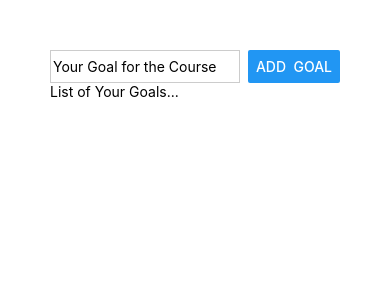
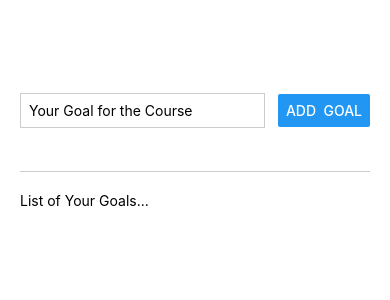
Before and after one commit to YogeshRR/Learn_ReactNative, a React Native app: screen / in a window 390 px wide. Shown: the top 300 px of the page. Built offline with nearby package versions, Linux system fonts and the light colour scheme.

Commit message:
22 Improving the Layout

```diff
--- a/App.js
+++ b/App.js
@@ -8,7 +8,7 @@ export default function App() {
         <TextInput placeholder='Your Goal for the Course' style={styles.textInput}/>
         <Button title='Add  Goal'/>
       </View>
-      <View>
+      <View style={styles.goalContainer}>
         <Text>List of Your Goals...</Text>
       </View>
     </View>
@@ -17,19 +17,29 @@ export default function App() {
 
 const styles = StyleSheet.create({
   appContainer : {
+    flex : 1,
     padding : 50,
+    paddingHorizontal : 20,
   },
   textInputContainer : {
+    flex : 1,
     flexDirection : 'row',
+    alignItems : 'center',
+    marginBottom : 20,
+    borderBottomWidth : 1,
+    borderBottomColor : '#cccccc',
     justifyContent : 'space-between',
   },
   textInput : {
     borderWidth : 1,
     borderColor : '#cccccc',
-    width : '80%',
+    width : '70%',
     marginRight : 8,
-    padding : 2,
-
+    padding : 8,
   },
 
+  goalContainer : {
+    flex : 5,
+  }
+
 });
```
